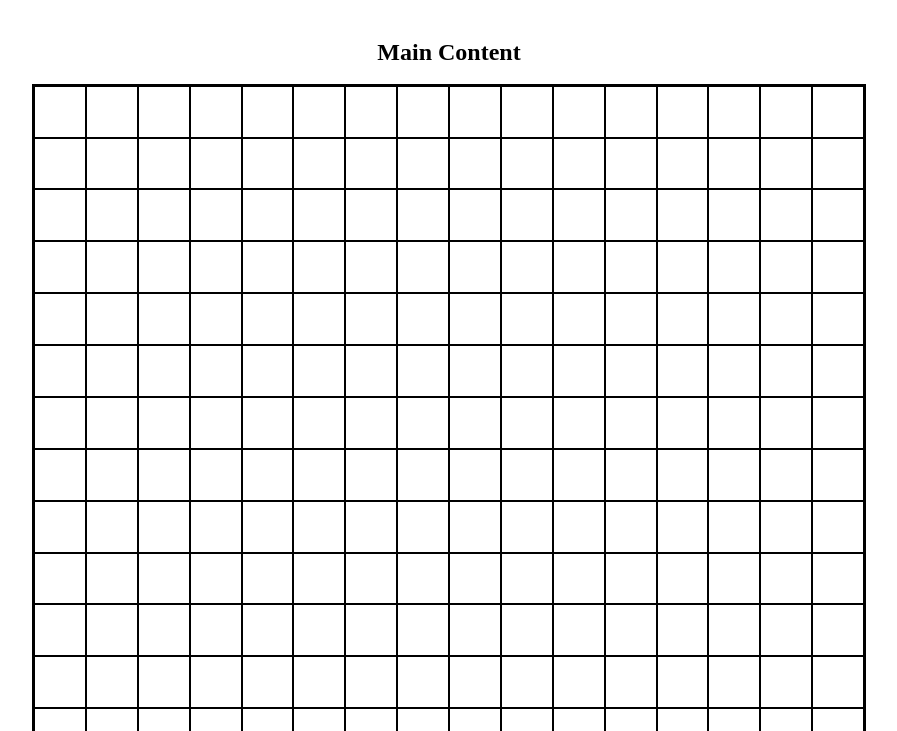
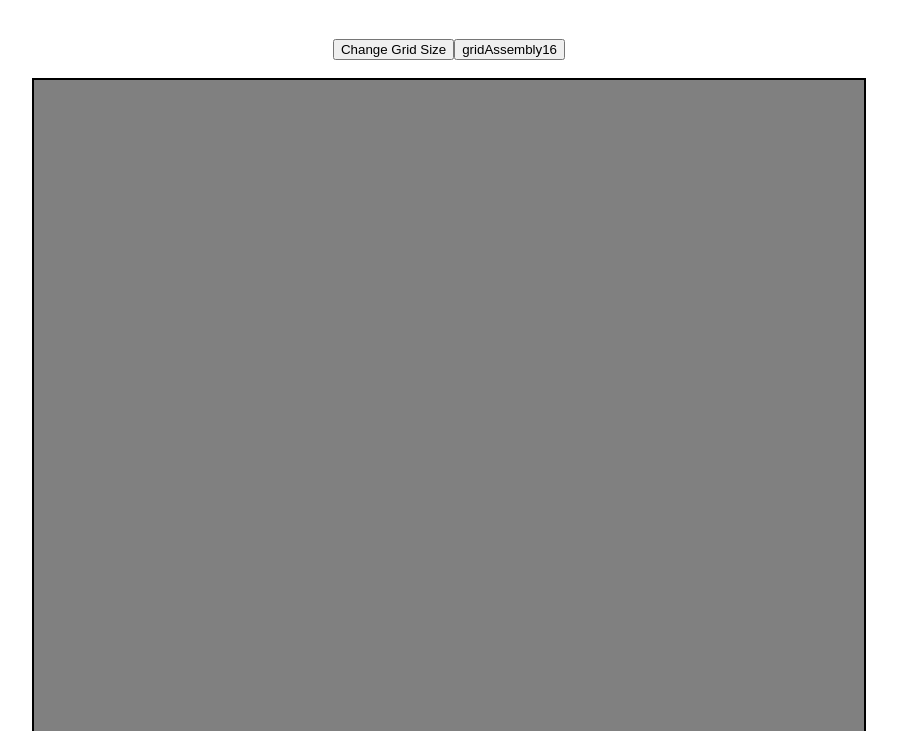
Before and after one commit to britoraf/etch-a-sketch, a plain HTML site: page index.html in a window 1280 px wide. Shown: the part 69-800 px from the top of the page, without its empty margins (191-1088 px from the left). Drawn offline with Linux system fonts and the light colour scheme.

Commit message:
Inserted grids creation in functions.

```diff
--- a/index.html
+++ b/index.html
@@ -13,7 +13,6 @@
 
     <main>
         <section>
-            <h2>Main Content</h2>
             <div id="container"></div>
         </section>
     </main>
--- a/javascript.js
+++ b/javascript.js
@@ -30,7 +30,29 @@ footer.style.display = "flex";
 footer.style.justifyContent = "center";
 footer.addEventListener("onmouseover", () => footer.style.color = "yellow")
 
+// Buttons div creation //
+const buttonContainer = document.createElement("div");
+section.insertBefore(buttonContainer, container);
+buttonContainer.style.margin = "20px"
+
+// Control buttons creation //
+const sizeButton = document.createElement("button");
+buttonContainer.appendChild(sizeButton);
+sizeButton.textContent = "Change Grid Size";
+var userInput = 0;
+sizeButton.addEventListener("click", () =>
+  userInput = prompt("Insert the grid size (16 or 64):")
+  );
+
+// Button to test gridAssembly //
+const testButton = document.createElement("button");
+testButton.addEventListener("click", () => gridAssembly16());
+buttonContainer.appendChild(testButton);
+testButton.textContent = "gridAssembly16";
+
+
 // Divs creation 16x16 //
+function gridAssembly16() {
   for (let i = 0; i < 16; i++) {
     for (let j = 0; j < 16; j++) {
       const div = document.createElement("div");
@@ -45,18 +67,23 @@ for (let i = 0; i < 16; i++) {
       container.appendChild(div);
     }
   }
+}
 
 // Divs creation 64x64 //
-
-// for (let i = 0; i < 64; i++) {
-//   for (let j = 0; j < 64; j++) {
-//     const div = document.createElement("div");
-//     div.style.height = "12.96875px";
-//     div.style.width = "12.96875px";
-//     div.style.backgroundColor = "white";
-//     div.style.border = "1px solid black";
-//     div.style.boxSizing = "border-box";
-//     container.appendChild(div);
+// function gridAssembly64() {
+//   for (let i = 0; i < 64; i++) {
+//     for (let j = 0; j < 64; j++) {
+//       const div = document.createElement("div");
+//       div.style.height = "12.96875px";
+//       div.style.width = "12.96875px";
+//       div.style.backgroundColor = "white";
+//       div.style.border = "1px solid black";
+//       div.style.boxSizing = "border-box";
+//       div.addEventListener(
+//         "mouseenter", () => (div.style.backgroundColor = "gray"),
+//       );
+//       container.appendChild(div);
+//     }
 //   }
 // }
 
```
Lines whose indentation alone changed are shown as unchanged.
